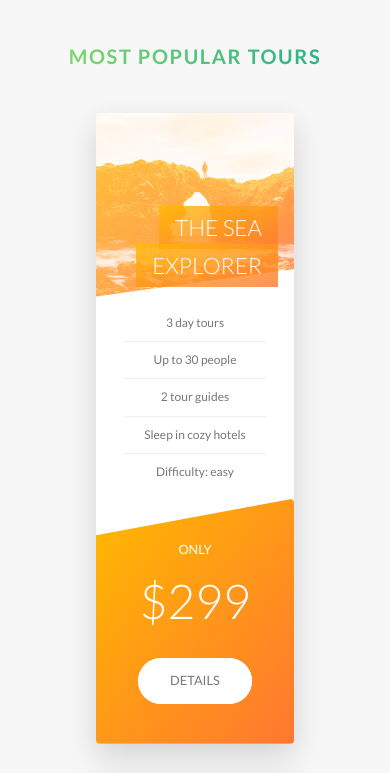
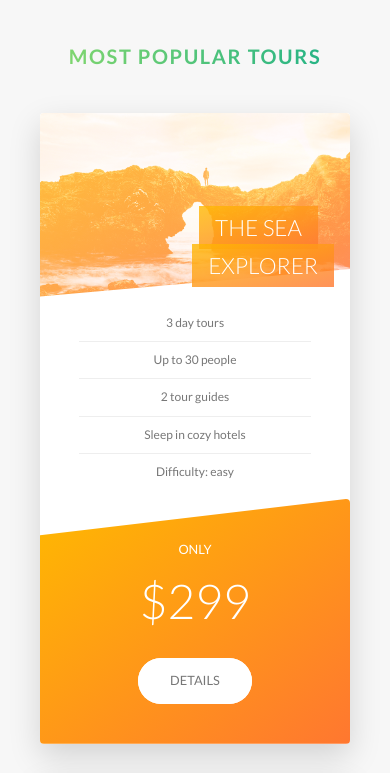
Before and after one commit to assainov/natours, a website: page dist/index.html in a window 390 px wide. Shown: the part 2665-3438 px from the top of the page. Drawn offline with Linux system fonts and the light colour scheme.

Commit message:
fixed mobile version price-card

```diff
--- a/dist/css/style.css
+++ b/dist/css/style.css
@@ -461,6 +461,9 @@ body {
       .price-card__price-value {
         font-size: 6rem;
         font-weight: 300; } }
+  @media (max-width: 37.5em) {
+    .price-card {
+      margin: 0; } }
 
 .story {
   width: 75%;
--- a/dist/sass/components/_price-card.scss
+++ b/dist/sass/components/_price-card.scss
@@ -218,4 +218,9 @@
             font-weight: 300;
         }
     }
+
+    @include respond(phone) {
+
+        margin: 0;
+    }
 }
```
